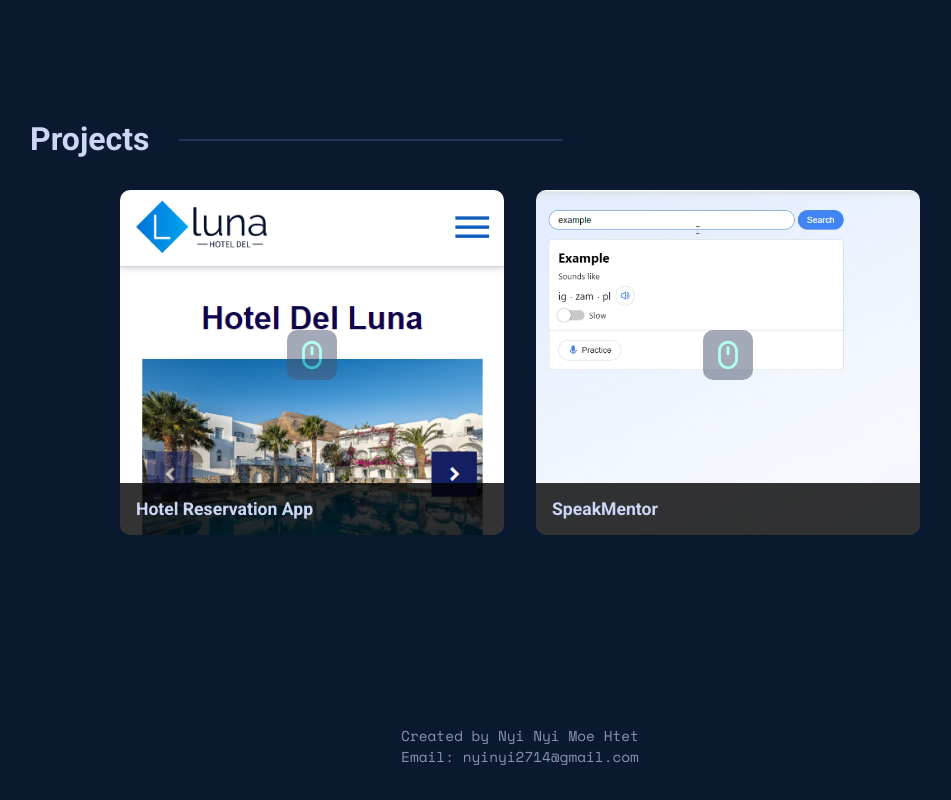
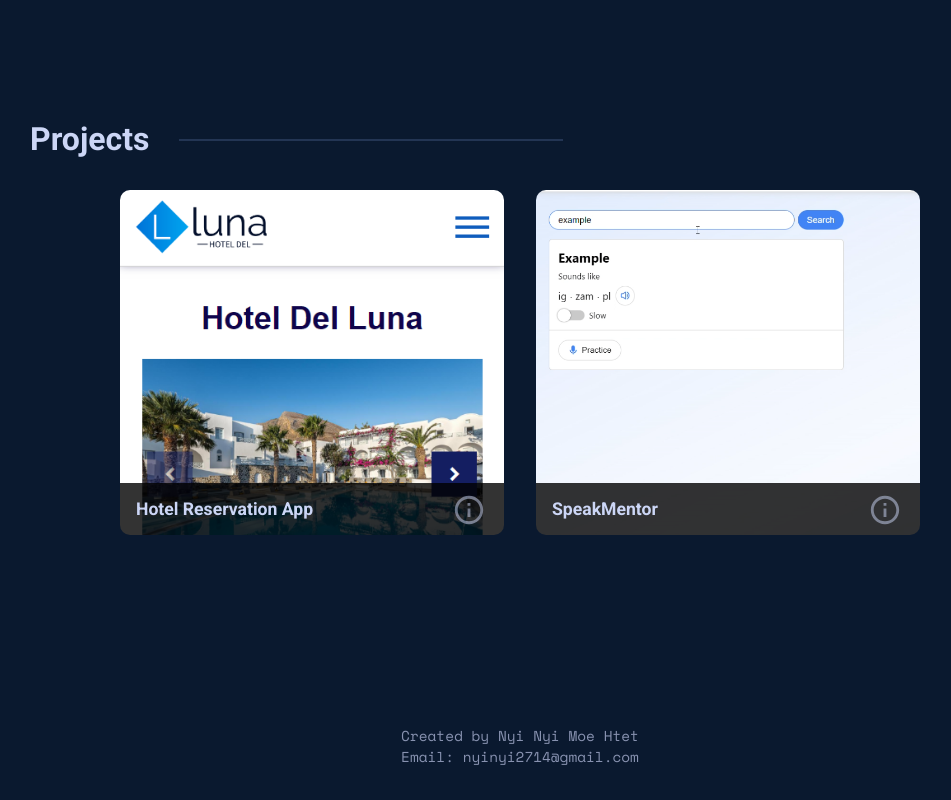
Before and after one commit to nyinyi2714/nyinyi2714.github.io, a plain HTML site: page index.html in a window 1280 px wide. Shown: the part 2306-3106 px from the top of the page, without its empty margins (120-1071 px from the left). Drawn offline with nearby package versions, Linux system fonts and the light colour scheme.

Commit message:
remove hover svg

```diff
--- a/index.html
+++ b/index.html
@@ -191,8 +191,8 @@
             <div class="front" id="hotel-del-luna">
               <h4>Hotel Reservation App</h4>
               <svg xmlns="http://www.w3.org/2000/svg" width="50" height="50" viewBox="0 0 24 24">
-                <path d="M11.975 22H12c3.859 0 7-3.14 7-7V9c0-3.841-3.127-6.974-6.981-7h-.06C8.119 2.022 5 5.157 5 9v6c0 3.86 3.129 7 6.975 7zM7 9a5.007 5.007 0 0 1 4.985-5C14.75 4.006 17 6.249 17 9v6c0 2.757-2.243 5-5 5h-.025C9.186 20 7 17.804 7 15V9z"></path>
-                <path d="M11 6h2v6h-2z"></path>
+                <path d="M12 2C6.486 2 2 6.486 2 12s4.486 10 10 10 10-4.486 10-10S17.514 2 12 2zm0 18c-4.411 0-8-3.589-8-8s3.589-8 8-8 8 3.589 8 8-3.589 8-8 8z"></path>
+                <path d="M11 11h2v6h-2zm0-4h2v2h-2z"></path>
               </svg>
             </div>
             <div class="back">
@@ -216,9 +216,8 @@
             <div class="front" id="speakmentor">
               <h4>SpeakMentor</h4>
               <svg xmlns="http://www.w3.org/2000/svg" width="50" height="50" viewBox="0 0 24 24">
-                <path d="M11.975 22H12c3.859 0 7-3.14 7-7V9c0-3.841-3.127-6.974-6.981-7h-.06C8.119 2.022 5 5.157 5 9v6c0 3.86 3.129 7 6.975 7zM7 9a5.007 5.007 0 0 1 4.985-5C14.75 4.006 17 6.249 17 9v6c0 2.757-2.243 5-5 5h-.025C9.186 20 7 17.804 7 15V9z"></path>
-                <path d="M11 6h2v6h-2z"></path>
-                hover
+                <path d="M12 2C6.486 2 2 6.486 2 12s4.486 10 10 10 10-4.486 10-10S17.514 2 12 2zm0 18c-4.411 0-8-3.589-8-8s3.589-8 8-8 8 3.589 8 8-3.589 8-8 8z"></path>
+                <path d="M11 11h2v6h-2zm0-4h2v2h-2z"></path>
               </svg>
             </div>
             <div class="back">
--- a/styles/sections.css
+++ b/styles/sections.css
@@ -194,27 +194,13 @@
 
 .project_card .front svg {
   position: absolute;
-  top: 50%;
-  left: 50%;
-  transform: translate(-50%, -50%);
-  fill: var(--green);
-  background-color: var(--dark-slate);
+  bottom: 0;
+  right: 0;
+  transform: translateX(-20%);
+  fill: var(--lightest-slate);
   padding: .5rem;
   border-radius: 10px;
   opacity: 0.5;
-  animation: hopping 2000ms ease-in-out infinite;
-}
-
-@keyframes hopping {
-  0% {
-    top: 50%;
-  }
-  50% {
-    top: 48%;
-  }
-  100% {
-    top: 50%;
-  }
 }
 
 .project_item .front h4 {
```
